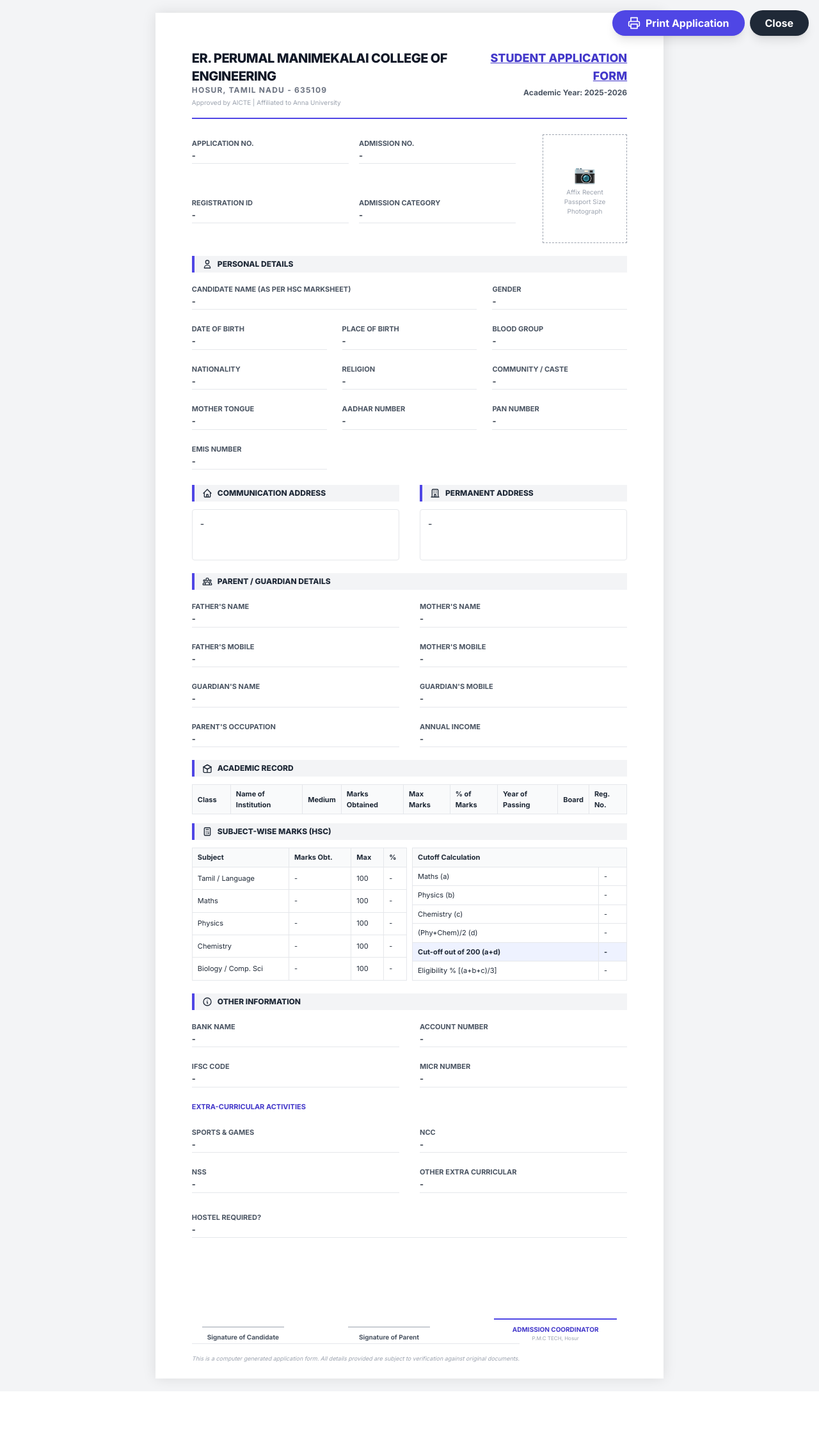
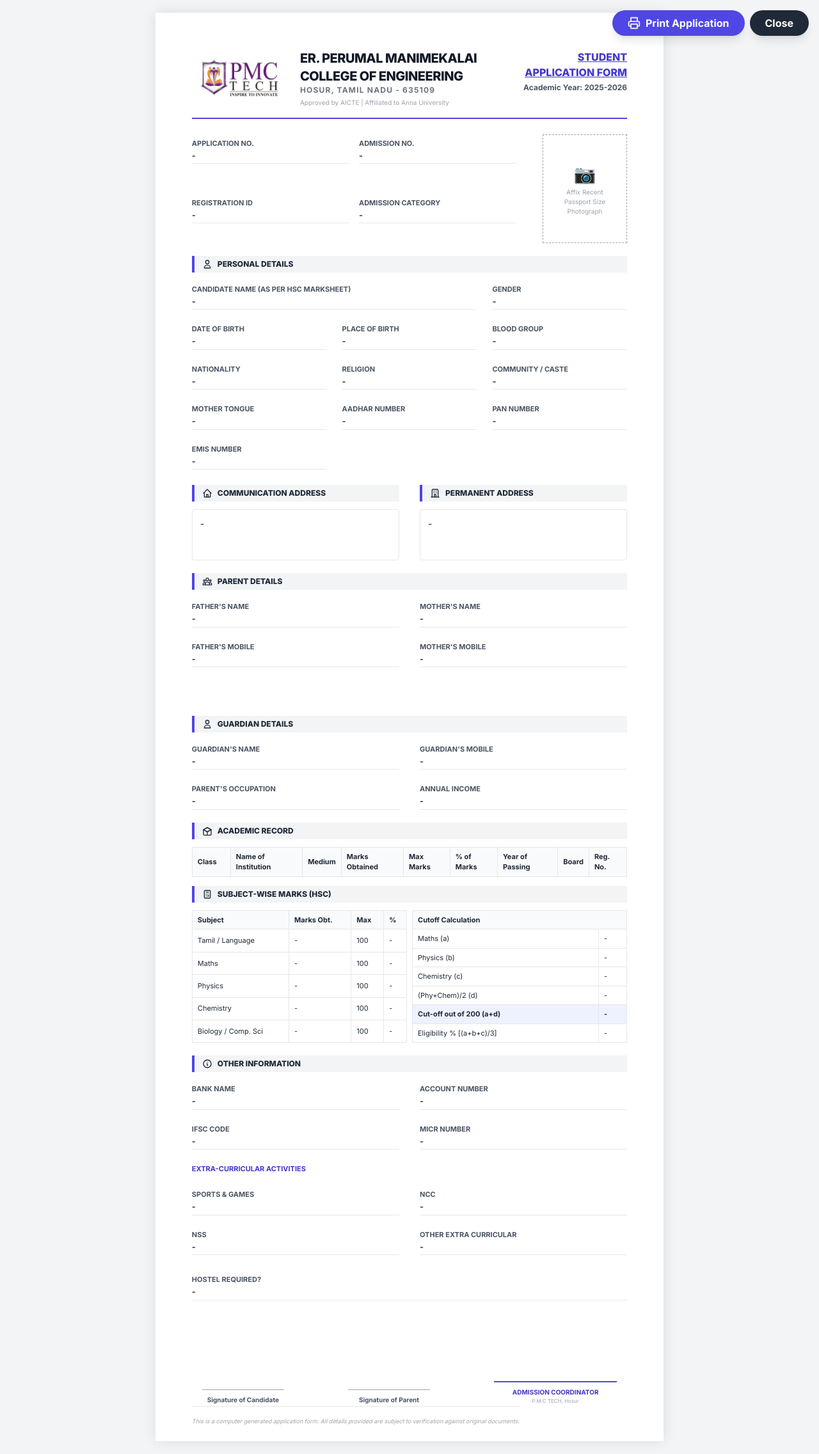
Before and after one commit to pmcadmissions2026-ux/pmcadmissions, a Flask app: template templates/admin/application_form_print.html in a window 1280 px wide. Shown: the whole page at 64% size. Before the commit the page ends 2174 px from the top, so only its background shows below. Run offline with Flask 3, Linux system fonts and the light colour scheme; the template is opened without the code that fills it, so the values that code supplies are empty; some libraries are stand-ins or nearby versions.

Commit message:
added application form generation added page split

```diff
--- a/templates/admin/application_form_print.html
+++ b/templates/admin/application_form_print.html
@@ -64,6 +64,10 @@
             text-align: center;
             color: #9ca3af;
         }
+        .page-break {
+            page-break-before: always;
+            margin-top: 20mm;
+        }
     </style>
 </head>
 <body class="bg-gray-100">
@@ -79,7 +83,7 @@
         <!-- Header -->
         <div class="flex justify-between items-start border-b-2 border-indigo-600 pb-4">
             <div class="flex gap-4 items-center">
-                <!-- Logo removed as requested -->
+                <img src="/static/img/pmc%20logo.jpeg" alt="PMC" class="h-16 w-auto object-contain rounded" onerror="this.src='/static/img/pmc-logo.jpeg'; this.onerror=null;" />
                 <div>
                     <h1 class="text-xl font-black tracking-tight text-gray-900 uppercase">Er. Perumal Manimekalai College of Engineering</h1>
                     <p class="text-xs font-bold text-gray-500 uppercase tracking-widest">Hosur, Tamil Nadu - 635109</p>
@@ -87,7 +91,7 @@
                 </div>
             </div>
             <div class="text-right">
-                <h2 class="text-lg font-extrabold text-indigo-700 uppercase underline">Student Application Form</h2>
+                <h2 class="text-base font-extrabold text-indigo-700 uppercase underline">Student Application Form</h2>
                 <p class="text-xs font-bold text-gray-600 mt-1">Academic Year: <span id="academic-year">2025-2026</span></p>
             </div>
         </div>
@@ -197,7 +201,7 @@
 
         <div class="section-title flex items-center gap-2">
             <svg class="w-4 h-4" fill="none" stroke="currentColor" viewBox="0 0 24 24"><path stroke-linecap="round" stroke-linejoin="round" stroke-width="2" d="M17 20h5v-2a3 3 0 00-5.356-1.857M17 20H7m10 0v-2c0-.656-.126-1.283-.356-1.857M7 20H2v-2a3 3 0 015.356-1.857M7 20v-2c0-.656.126-1.283.356-1.857m0 0a5.002 5.002 0 019.288 0M15 7a3 3 0 11-6 0 3 3 0 016 0zm6 3a2 2 0 11-4 0 2 2 0 014 0zM7 10a2 2 0 11-4 0 2 2 0 014 0z"></path></svg>
-            Parent / Guardian Details
+            Parent Details
         </div>
         <div class="grid grid-cols-2 gap-x-8 gap-y-4">
             <div>
@@ -216,6 +220,15 @@
                 <label class="label">Mother's Mobile</label>
                 <span id="mother-phone" class="value">-</span>
             </div>
+        </div>
+
+        <div class="page-break"></div>
+
+        <div class="section-title flex items-center gap-2">
+            <svg class="w-4 h-4" fill="none" stroke="currentColor" viewBox="0 0 24 24"><path stroke-linecap="round" stroke-linejoin="round" stroke-width="2" d="M16 7a4 4 0 11-8 0 4 4 0 018 0zM12 14a7 7 0 00-7 7h14a7 7 0 00-7-7z"></path></svg>
+            Guardian Details
+        </div>
+        <div class="grid grid-cols-2 gap-x-8 gap-y-4">
             <div>
                 <label class="label">Guardian's Name</label>
                 <span id="guardian-name" class="value">-</span>
@@ -329,6 +342,10 @@
             <div class="col-span-2 mt-2">
                 <label class="label">Hostel Required?</label>
                 <span id="hostel" class="value">-</span>
+            </div>
+            <div class="col-span-2 mt-2" id="bus-zone-container" style="display:none">
+                <label class="label">Bus Stop / Zone</label>
+                <span id="bus-zone" class="value">-</span>
             </div>
         </div>
 
@@ -473,7 +490,15 @@
                 document.getElementById('ncc').textContent = student.ncc_details || '-';
                 document.getElementById('nss').textContent = student.nss_details || '-';
                 document.getElementById('other-extra').textContent = student.other_extra_curricular || student.co_curricular_activities || '-';
-                document.getElementById('hostel').textContent = student.hostel_required ? 'Yes' : 'No';
+
+                const hostelReq = !!student.hostel_required;
+                document.getElementById('hostel').textContent = hostelReq ? 'Yes' : 'No';
+                if(!hostelReq && student.bus_stop_zone) {
+                    document.getElementById('bus-zone-container').style.display = 'block';
+                    document.getElementById('bus-zone').textContent = student.bus_stop_zone;
+                } else {
+                    document.getElementById('bus-zone-container').style.display = 'none';
+                }
 
             } catch(e) {
                 console.error(e);
```
